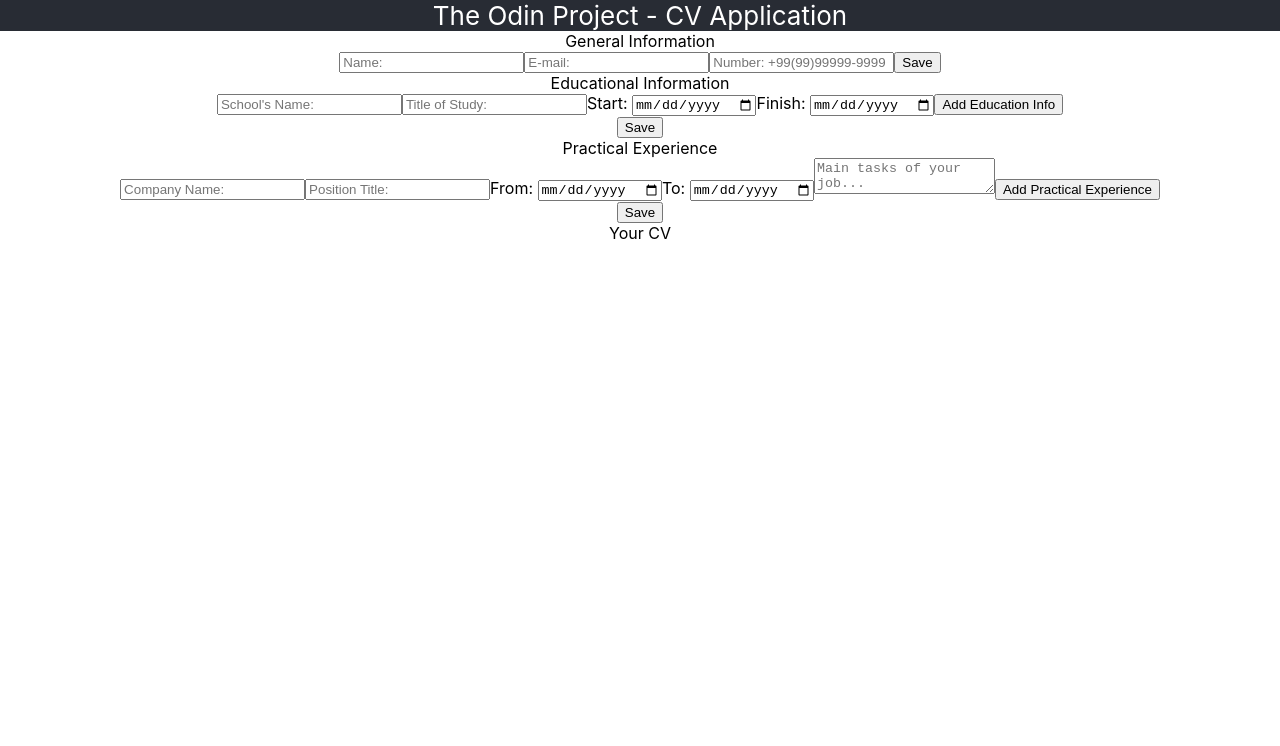
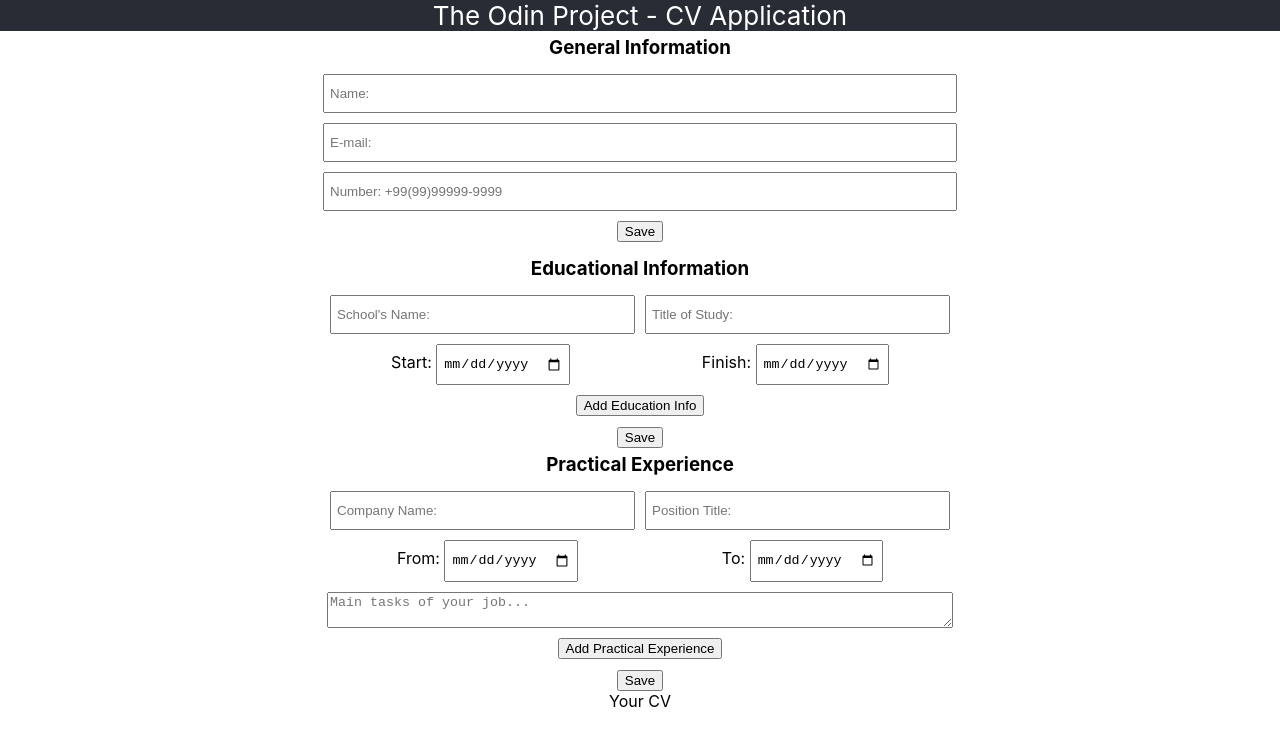
Before and after one commit to RodrigoAPassos/cv-project, a React (Create React App) app: page / in a window 1280 px wide. Shown: the top 746 px of the page. Built offline with nearby package versions, Linux system fonts and the light colour scheme.

Commit message:
Add basic style to forms

```diff
--- a/src/App.css
+++ b/src/App.css
@@ -5,12 +5,6 @@
 .App-logo {
   height: 40vmin;
   pointer-events: none;
-}
-
-@media (prefers-reduced-motion: no-preference) {
-  .App-logo {
-    animation: App-logo-spin infinite 20s linear;
-  }
 }
 
 .App-header {
@@ -23,15 +17,52 @@
   color: white;
 }
 
+.generalInfo-title, .eduInfo-title, .expInfo-title {
+  margin-top: 5px;
+  margin-bottom: 5px;
+}
+
+.generalInfo-form, .educationalInfo, .explInfo {
+  display: flex;
+  flex-direction: column;
+  gap: 10px;
+  padding: 10px;
+  text-align: center;
+  align-items: center;
+  margin: 0px 25%;
+}
+
+.generalInfo-form > input {
+  width: 100%;
+  flex-grow: 1;
+}
+
+.name-session {
+  display: flex;
+  gap: 10px;
+  width: 100%;
+}
+
+.date-session {
+  display: flex;
+  justify-content: space-around;
+  align-items: center;
+  gap: 10px;
+  width: 100%;
+}
+
+.name-session > input {
+  flex-grow: 1;
+}
+
+input {
+  padding: 10px 5px;
+}
+
+textarea {
+  width: 100%;
+}
+
 .App-link {
   color: #61dafb;
 }
-
-@keyframes App-logo-spin {
-  from {
-    transform: rotate(0deg);
-  }
-  to {
-    transform: rotate(360deg);
-  }
-}
--- a/src/components/Educational.js
+++ b/src/components/Educational.js
@@ -33,18 +33,26 @@
     render() {
 
         return(
-            <div>
+            <div className='educational-information'>
                 <form action="" className="educationalInfo-form" onSubmit={this.handleEducationalSubmit}>
-                    <div className='EduInfo-title'>Educational Information</div>
+                    <h3 className='eduInfo-title'>Educational Information</h3>
                     {this.state.educationalInfo.map((input, index) => {
                     return (
                         <div className='educationalInfo' key={index}>
+                            <div className="name-session">
                                 <input type='text' placeholder="School's Name: " id='inputSchool' name='school' onChange={event => this.handleFormChange(index, event)} value={input.school} required></input>
                                 <input type='text' placeholder='Title of Study: ' id='inputStudy' name='study' onChange={event => this.handleFormChange(index, event)} value={input.study} required></input>
+                            </div>
+                            <div className="date-session">
+                                <div className="start">
                                     <label htmlFor='inputDateS'>Start: </label>
                                     <input type='date' id='inputDateS' name='start' onChange={event => this.handleFormChange(index, event)} value={input.start} required></input>
+                                </div>
+                                <div className="finish">
                                     <label htmlFor='inputDateF'>Finish: </label>
                                     <input type='date' id='inputDateF' name='finish' onChange={event => this.handleFormChange(index, event)} value={input.finish} required></input>
+                                </div>
+                            </div>
                             <button type='button' onClick={this.addEducationInfo} >Add Education Info</button>
                         </div>
                     )})}
--- a/src/components/General.js
+++ b/src/components/General.js
@@ -41,7 +41,7 @@
         const { inputName, inputEmail, inputNumber } = this.state;
         return(
             <div className='generalInformation'>
-                <div className='generalInfo-title'>General Information</div>
+                <h3 className='generalInfo-title'>General Information</h3>
                 <form action="" className="generalInfo-form" onSubmit={this.handleSubmit}>
                     <input type='text' placeholder='Name: ' id='inputName' name='inputName' onChange={this.nameChange} value={inputName} required></input>
                     <input type='email' placeholder='E-mail: ' id='inputEmail' name='inputEmail' onChange={this.emailChange} value={inputEmail} required></input>
--- a/src/components/Practical.js
+++ b/src/components/Practical.js
@@ -33,19 +33,27 @@
     render() {
 
         return(
-            <div>
+            <div className='practical-info'>
                 <form action="" className="expInfo-form" onSubmit={this.handleExpSubmit}>
-                    <div className='expInfo-title'>Practical Experience</div>
+                    <h3 className='expInfo-title'>Practical Experience</h3>
                     {this.state.expInfo.map((input, index) => {
                     return (
                         <div className='explInfo' key={index}>
+                            <div className="name-session">
                                 <input type='text' placeholder='Company Name: ' id='inputCompName' name='compName' onChange={event => this.handleFormChange(index, event)} value={input.compName} required></input>
                                 <input type='text' placeholder='Position Title: ' id='inputPosition' name='position' onChange={event => this.handleFormChange(index, event)} value={input.position} required></input>
+                            </div>
+                            <div className="date-session">
+                                <div className="start">
                                     <label htmlFor='inputDateFrom'>From: </label>
                                     <input type='date' id='inputDateFrom' name='from' onChange={event => this.handleFormChange(index, event)} value={input.from} required></input>
+                                </div>
+                                <div className="finish">
                                     <label htmlFor='inputDateUntil'>To: </label>
                                     <input type='date' id='inputDateUntil' name='until' onChange={event => this.handleFormChange(index, event)} value={input.until} required></input>
-                            <textarea name='desc' onChange={event => this.handleFormChange(index, event)} value={input.desc} maxLength={100} placeholder='Main tasks of your job...'></textarea>
+                                </div>
+                            </div>
+                            <textarea name='desc' className='text-desc' onChange={event => this.handleFormChange(index, event)} value={input.desc} maxLength={100} placeholder='Main tasks of your job...'></textarea>
                             <button type='button' onClick={this.addExpInfo} >Add Practical Experience</button>
                         </div>
                     )})}
```
Lines whose indentation alone changed are shown as unchanged.
